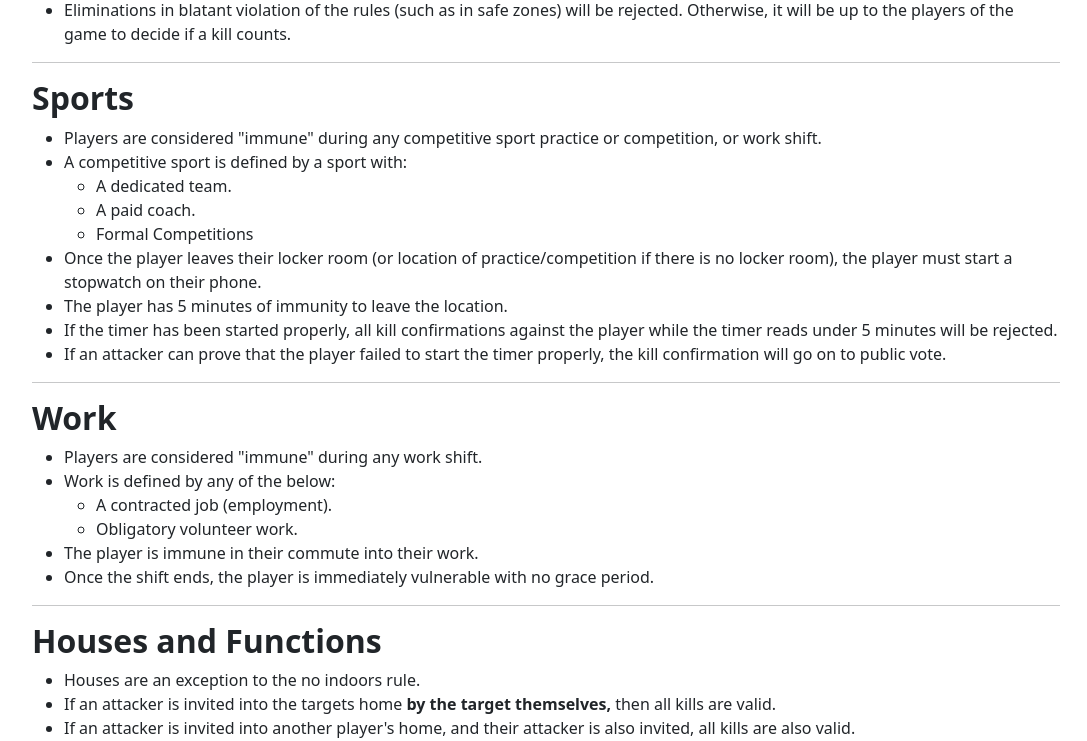
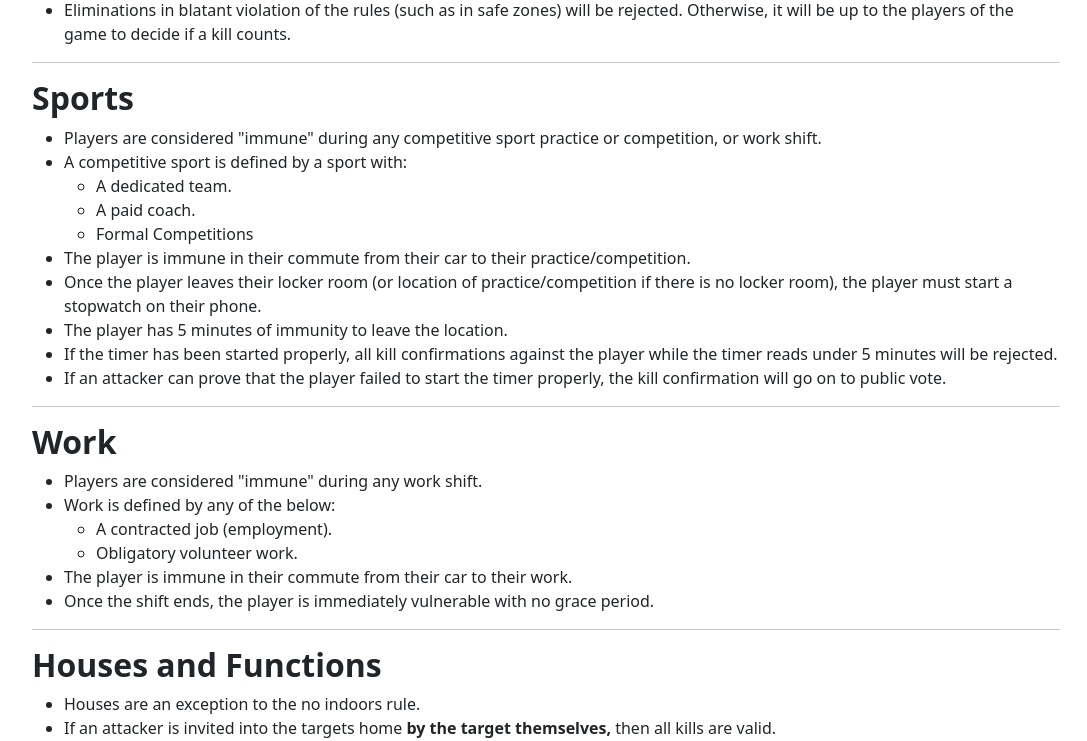
Before and after one commit to CT-42210/srassassins, a Flask app: page /rules in a window 1280 px wide. Shown: the part 1353-2094 px from the top of the page, without its empty margins (94-1181 px from the left). Run offline with Flask 3, Linux system fonts and the light colour scheme; parts of the project's set-up code (start-up, migrations or seed data) failed here and were passed over; some libraries are stand-ins or nearby versions.

Commit message:
clarifying on sports and work rules

```diff
--- a/app/templates/rule_list.html
+++ b/app/templates/rule_list.html
@@ -75,6 +75,7 @@
             <li>Formal Competitions</li>
         </ul>
     </li>
+    <li>The player is immune in their commute from their car to their practice/competition.</li>
     <li>Once the player leaves their locker room (or location of practice/competition if there is no locker room), the player must start a stopwatch on their phone.</li>
     <li>The player has 5 minutes of immunity to leave the location.</li>
     <li>If the timer has been started properly, all kill confirmations against the player while the timer reads under 5 minutes will be rejected.</li>
@@ -92,7 +93,7 @@
             <li>Obligatory volunteer work.</li>
         </ul>
     </li>
-    <li>The player is immune in their commute into their work.</li>
+    <li>The player is immune in their commute from their car to their work.</li>
     <li>Once the shift ends, the player is immediately vulnerable with no grace period.</li>
 </ul>
 
```
